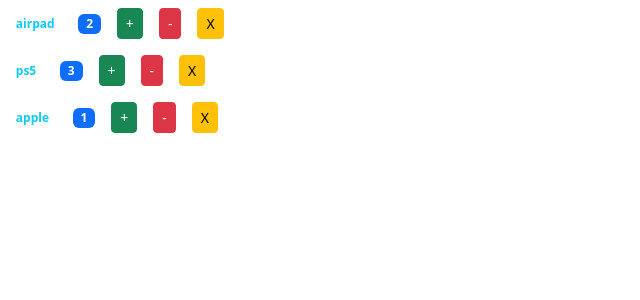
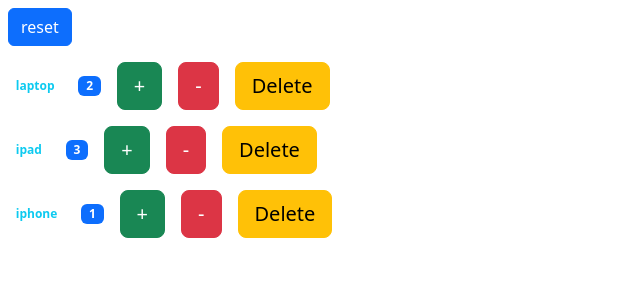
Before and after one commit to winy1994-droid/helloworld, a React (Create React App) app: page / in a window 1280 px wide. Shown: the top 300 px of the page, without its empty margins (0-640 px from the left). Built offline with nearby package versions, Linux system fonts and the light colour scheme.

Commit message:
controled componenet

```diff
--- /dev/null
+++ b/src/components/classBase/product.jsx
@@ -0,0 +1,46 @@
+ import { Component } from "react";
+
+class Product extends Component{
+
+
+
+    render(){
+
+        return(
+              <div>
+              <span className=" badge m-2 text-info">{this.props.productName}</span>
+              <span className="m-2 badge bg-primary">{this.format()}</span>
+              <button onClick={this.increase} className="m-2 btn btn-lg btn-success">+</button>
+              <button onClick={this.decrease} className="m-2 btn btn-lg btn-danger">-</button>
+              <button onClick={this.handleDelete} className="m-2 btn btn-lg btn-warning">Delete</button>
+           </div>
+        )
+    }
+
+
+  increase=()=>{
+    this.props.count(this.props.count+1)
+  }
+
+  decrease=()=>{
+
+      this.props.count(this.props.count-1)
+  }
+
+
+ handleDelete=()=>{
+       this.props.onDelete(this.props.id);
+ }
+
+  format(){
+    if (this.props.count===0){
+      return "zero"
+   }
+   else{
+     return this.props.count
+   }
+  }
+
+}
+
+export default Product
--- /dev/null
+++ b/src/components/classBase/products.jsx
@@ -0,0 +1,41 @@
+
+import Product from "./product";
+import { Component } from "react";
+
+class products extends Component {
+   state={
+    products:[
+        {id:1,count:2,productName:"laptop"},
+        {id:2,count:3,productName:"ipad"},
+        {id:3,count:1,productName:"iphone"},
+    ]
+   }
+
+    render(){
+         return(
+
+        <>
+           <button onClick={this.handleReset} className="m-2 btn btn-primary ">reset</button>
+
+          {this.state.products.map((p,index)=>(
+          <Product onDelete={this.handleDelete} id={p.id} key={index} count={p.count} productName={p.productName} />
+            ))}
+      </>
+            )
+    }
+
+    handleDelete=(productId)=>{
+       const newProducts=this.state.products.filter((p)=>p.id!==productId);
+       this.setState({products:newProducts});
+    }
+
+    handleReset=()=>{
+     const newProducts =this.state.products.map(p=>{
+        p.count=0
+        return p
+      })
+      this.setState({newProducts})
+    }
+}
+
+export default products;
--- a/src/components/functional/product.jsx
+++ b/src/components/functional/product.jsx
@@ -1,27 +1,33 @@
 
  import { useState } from "react"
 
-const Product=({productName,count:propCount})=>{
+const Product=({productName,count:propCount,onDelete,id})=>{
         const [count,setCount]=useState(propCount);
+
         return(
-
             <div>
-              <span className=" badge m-2 text-info">{productName}</span>
-              <span className="m-2 badge bg-primary">{format()}</span>
-              <button onClick={increase} className="m-2 btn btn-sm btn-success">+</button>
-              <button onClick={decrease} className="m-2 btn btn-sm btn-danger">-</button>
-              <button className="m-2 btn btn-sm btn-warning">X</button>
+             <span className=" badge m-2 text-info">{productName}</span>
+             <span className="m-2 badge bg-primary">{format()}</span>
+             <button onClick={increase} className="m-2 btn btn-sm btn-success">+</button>
+             <button onClick={decrease} className="m-2 btn btn-sm btn-danger">-</button>
+             <button onClick={handleDelete} className="m-2 btn btn-sm btn-warning">delete</button>
            </div>
         )
 
         function increase(){
-
           setCount(count+1)
         }
 
        function decrease(){
          setCount(count-1)
         }
+
+
+      function handleDelete(){
+        onDelete(id)
+       }
+
+
 
         function format(){
            if ( count===0){
@@ -32,54 +38,8 @@
           }
          }
 
+
+
 }
 
-
-
-
-
 export default Product
-
-
-
-
-
-
-
-
-
-// import { useState } from "react";
-
-
-// const App2 = () => {
-
-//   const[load,setLoad]=useState(0)
-
-//   return ( <>
-
-//       <span className="badge m-2 bg-success">my app</span>
-//       <span className="badge m-2 bg-success">{Show()}</span>
-//       <button className="badge bg-black  m-2" onClick={Apply}>Add</button>
-//       <button className="badge bg-info  m-2" onClick={reSet}>reset</button>
-//   </> );
-
-//   function Apply() {
-//     setLoad(load+1)
-//   }
-
-//   function Show(){
-//     if (load===0) {
-//       return " waitting to load"
-//     }
-//     else{
-//       return load
-//     }
-//   }
-
-//   function reSet(){
-//        return setLoad(0)
-//   }
-
-// }
-
-// export default App2
--- a/src/components/functional/products.jsx
+++ b/src/components/functional/products.jsx
@@ -4,7 +4,7 @@
 
 
  const Products=()=>{
-   const [products,setProducts]= useState( [
+   const [products,setProducts]= useState([
         {id:1,count:2,productName:"airpad"},
         {id:2,count:3,productName:"ps5"},
         {id:3,count:1,productName:"apple"},
@@ -13,11 +13,16 @@
     return(
         <>
                { products.map((p,index)=>(
-                 <Product key={index} count={p.count} productName={p.productName}   price={p.price}/>
+                 <Product onDelete={handleDelete} id={p.id} key={index} count={p.count} productName={p.productName} />
                 ))}
+        </>
+    );
 
-        </>
-    )
+         function handleDelete(productId){
+           const newProducts= products.filter(p => p.id !==productId)
+           setProducts({newProducts})
+         }
+
  }
 
  export default Products
```
Also changed, not shown: src/components/product.jsx (deleted, +0 -54 lines), src/components/products.jsx (deleted, +0 -28 lines), src/index.js (+6 -8 lines).
